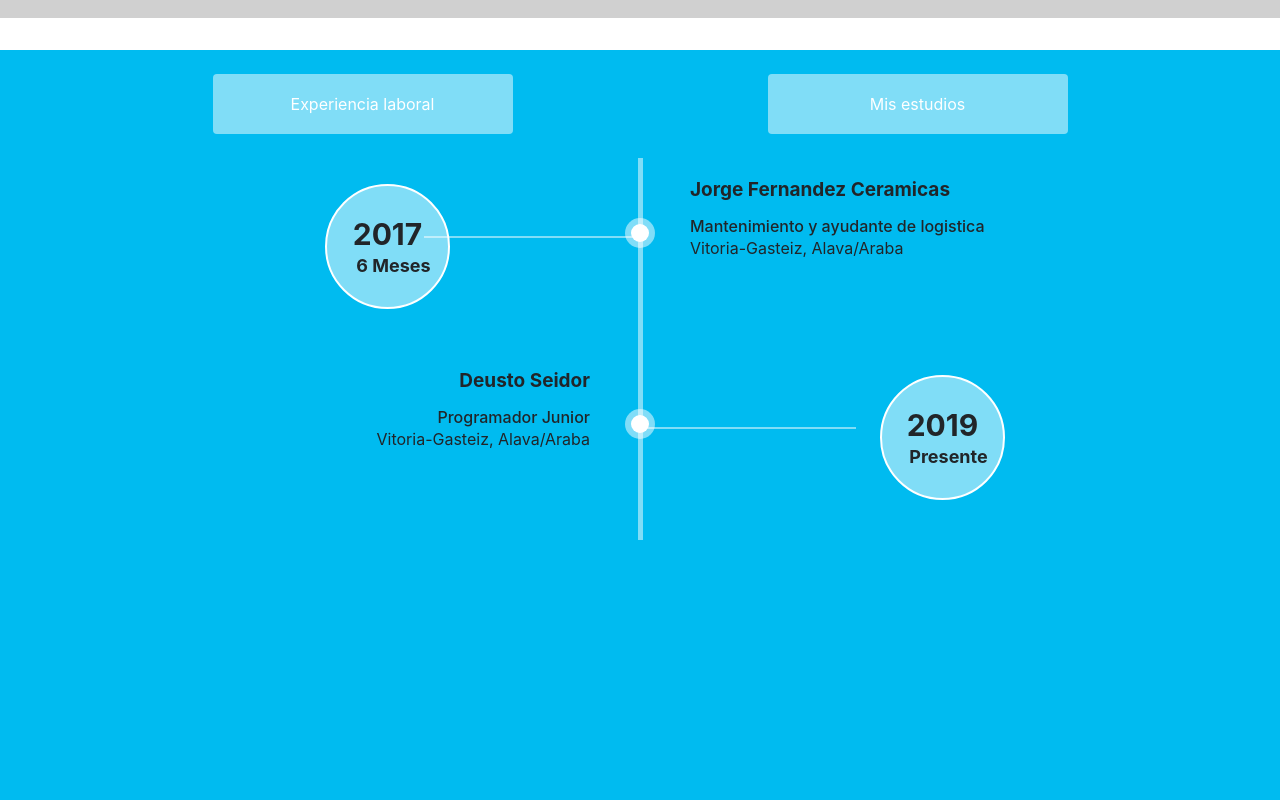
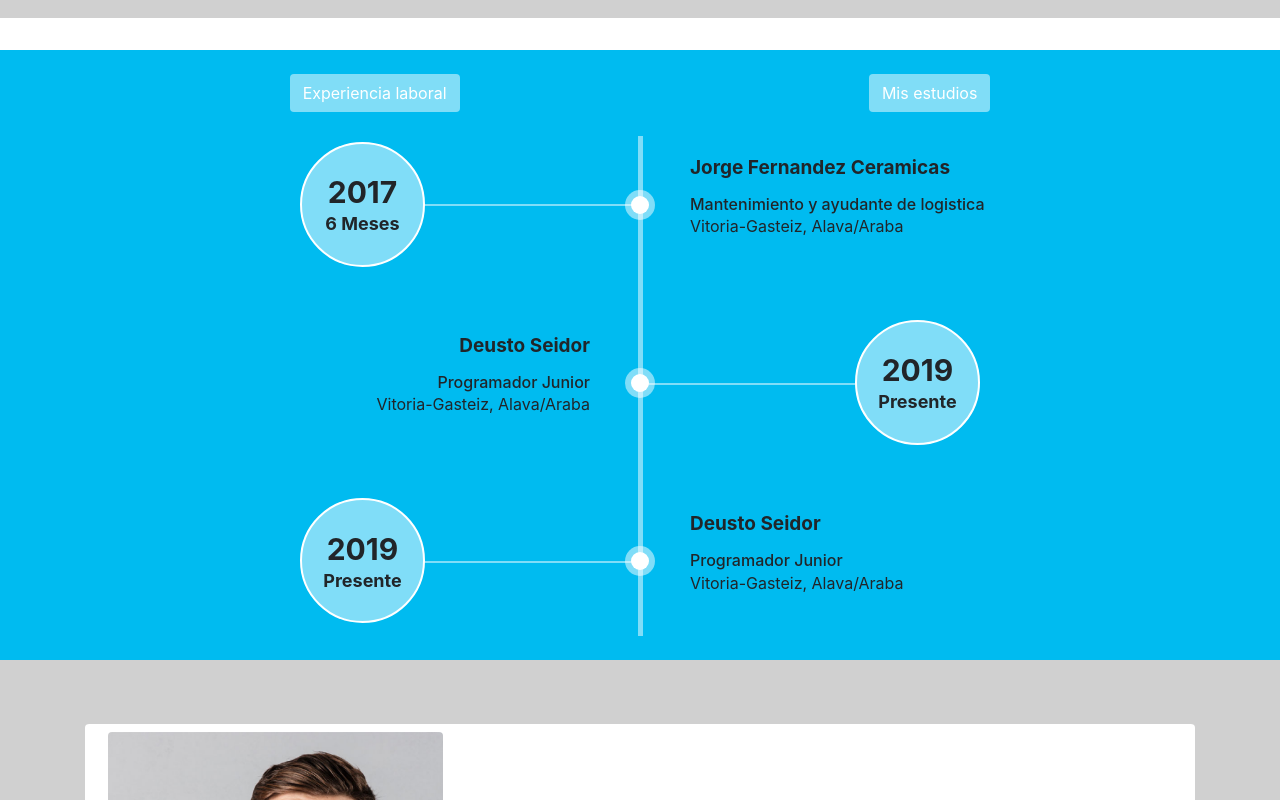
Before and after one commit to JonAnderPerez/Portfolio, an Angular app: page / in a window 1280 px wide. Shown: the part 800-1600 px from the top of the page. Before the commit the page ends 1340 px from the top, so only its background shows below. Built offline with nearby package versions, Linux system fonts and the light colour scheme.

Commit message:
Time line, hecho, con el scroll. falta implementar el carrusel entre los estudios y la experiencia

```diff
--- a/src/app/app.component.html
+++ b/src/app/app.component.html
@@ -2,3 +2,4 @@
 <br><br><br><br>
 <app-sobre-mi></app-sobre-mi>
 <app-time-line></app-time-line>
+<app-sobre-mi></app-sobre-mi>
--- a/src/app/component/time-line/time-line.component.css
+++ b/src/app/component/time-line/time-line.component.css
@@ -5,12 +5,21 @@
     color: #fff;
 }
 
-/*.btn-timeline .active {
-    background-color: #fff;
-    color: black;
-    width: 300px;
-    height: 60px;
-}*/
+.scroll-timeline {
+    overflow: auto;
+    max-height: 500px;
+}
+
+/* Hide scrollbar for Chrome, Safari and Opera */
+.scroll-timeline::-webkit-scrollbar {
+    display: none;
+}
+
+/* Hide scrollbar for IE, Edge and Firefox */
+.scroll-timeline {
+    -ms-overflow-style: none;  /* IE and Edge */
+    scrollbar-width: none;  /* Firefox */
+}
 
 .main-timeline {
     position: relative;
@@ -114,93 +123,29 @@
 
 /* Móviles en horizontal o tablets en vertical */
 @media (min-width: 768px) {
-
-}
-
-/* Tablets en horizonal y escritorios normales */
-@media (min-width: 1024px) {
-
-}
-
-/* Escritorios muy anchos */
-@media (min-width: 1200px) {
-    .btn-timeline {
-        background-color: rgba(255, 255, 255, 0.5);
-        color: #fff;
-        width: 300px;
-        height: 60px;
-    }
-
-    .btn-timeline .active {
-        background-color: #fff;
-        color: black;
-        width: 300px;
-        height: 60px;
-    }
-
-    .main-timeline {
-        position: relative;
-    }
-
     .main-timeline:before {
-        content: "";
-        display: block;
-        width: 5px;
-        height: 100%;
-        background-color: rgba(255, 255, 255, 0.5);
         margin: 0 auto;
-        position: absolute;
-        top: 0;
-        left: 0;
-        right: 0;
-    }
-
-    .main-timeline .timeline {
-        margin-bottom: 40px;
-        position: relative;
-    }
-
-    .main-timeline .timeline:after {
-        content: "";
-        display: block;
-        clear: both;
     }
 
     .main-timeline .icon,
     .main-timeline .icon-2 {
         margin: auto;
-        position: absolute;
-        border-radius: 50%;
-        top: 0;
-        bottom: 0;
-        left: 0;
-        right: 0;
-    }
-
-    .main-timeline .icon {
-        width: 30px;
-        height: 30px;
-        line-height: 30px;
-        background-color: rgba(255, 255, 255, 0.5);
     }
 
     .main-timeline .icon-2 {
-        width: 18px;
-        height: 18px;
-        line-height: 18px;
-        background-color: #fff;
+        margin-left: none;
     }
 
     .main-timeline .timeline-date {
         width: 50%;
-        float: left;
         position: relative;
         margin-top: 6px;
+        padding: 0;
     }
 
     .main-timeline .timeline-date:before {
         content: "";
-        width: 39%;
+        width: 32%;
         height: 2px;
         background-color: rgba(255, 255, 255, 0.5);
         margin: 0 0;
@@ -213,48 +158,29 @@
     .main-timeline .date-outer {
         width: 125px;
         height: 125px;
-        font-size: 16px;
         text-align: center;
-        margin: auto;
         border-radius: 50%;
         background-color: rgba(255, 255, 255, 0.5);
         border: 2px solid #fff;
     }
 
     .main-timeline .date {
-        margin: auto;
         position: relative;
         top: 25%;
         left: 0;
     }
 
     .main-timeline .month {
-        font-size: 18px;
-        font-weight: 700;
+        margin-left: 0;
     }
 
     .main-timeline .year {
         display: block;
-        font-size: 30px;
-        font-weight: 700;
-        line-height: 36px;
     }
 
     .main-timeline .timeline-content {
         width: 50%;
-        padding: 20px 0 20px 50px;
         float: right;
-    }
-
-    .main-timeline .timeline-title {
-        font-size: 19px;
-        font-weight: 700;
-        line-height: 24px;
-        margin: 0 0 15px 0;
-    }
-
-    .main-timeline .timeline-puesto {
-        margin-bottom: 0;
     }
 
     .main-timeline .timeline:nth-child(2n) .timeline-date {
@@ -270,3 +196,17 @@
         text-align: right
     }
 }
+
+/* Tablets en horizonal y escritorios normales */
+@media (min-width: 1024px) {
+    .main-timeline .timeline-date:before {
+        width: 37%;
+    }
+}
+
+/* Escritorios muy anchos */
+@media (min-width: 1200px) {
+    .main-timeline .timeline-date:before {
+        width: 39%;
+    }
+}
--- a/src/app/component/time-line/time-line.component.html
+++ b/src/app/component/time-line/time-line.component.html
@@ -5,6 +5,7 @@
                 <button class="btn btn-timeline mb-4 mt-4" type="button">Experiencia laboral</button>
                 <button class="btn btn-timeline mb-4 mt-4" type="button">Mis estudios</button>
             </div>
+            <div class="scroll-timeline mb-4">
                 <div class="main-timeline">
                     <div class="timeline" *ngFor="let exp of timeline">
                         <div class="icon"></div>
@@ -27,3 +28,4 @@
             </div>
         </div>
     </div>
+</div>
--- a/src/app/component/time-line/time-line.component.ts
+++ b/src/app/component/time-line/time-line.component.ts
@@ -27,6 +27,34 @@
         puesto: 'Programador Junior',
         localidad: 'Vitoria-Gasteiz, Alava/Araba'
       },
+      {
+        tiempo: 'Presente',
+        ano: '2019',
+        compania: 'Deusto Seidor',
+        puesto: 'Programador Junior',
+        localidad: 'Vitoria-Gasteiz, Alava/Araba'
+      },
+      {
+        tiempo: 'Presente',
+        ano: '2019',
+        compania: 'Deusto Seidor',
+        puesto: 'Programador Junior',
+        localidad: 'Vitoria-Gasteiz, Alava/Araba'
+      },
+      {
+        tiempo: 'Presente',
+        ano: '2019',
+        compania: 'Deusto Seidor',
+        puesto: 'Programador Junior',
+        localidad: 'Vitoria-Gasteiz, Alava/Araba'
+      },
+      {
+        tiempo: 'Presente',
+        ano: '2019',
+        compania: 'Deusto Seidor',
+        puesto: 'Programador Junior',
+        localidad: 'Vitoria-Gasteiz, Alava/Araba'
+      },
     ];
   }
 
```
Lines whose indentation alone changed are shown as unchanged.
